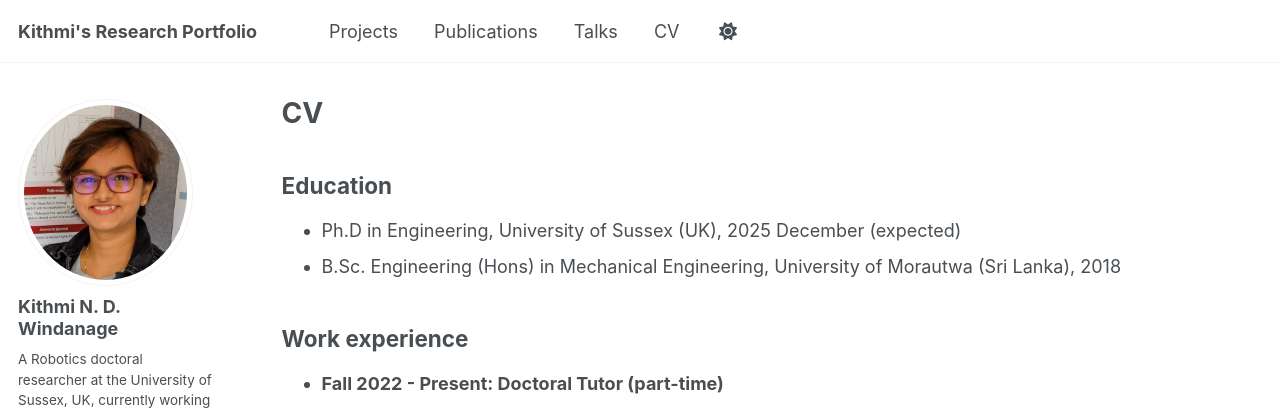
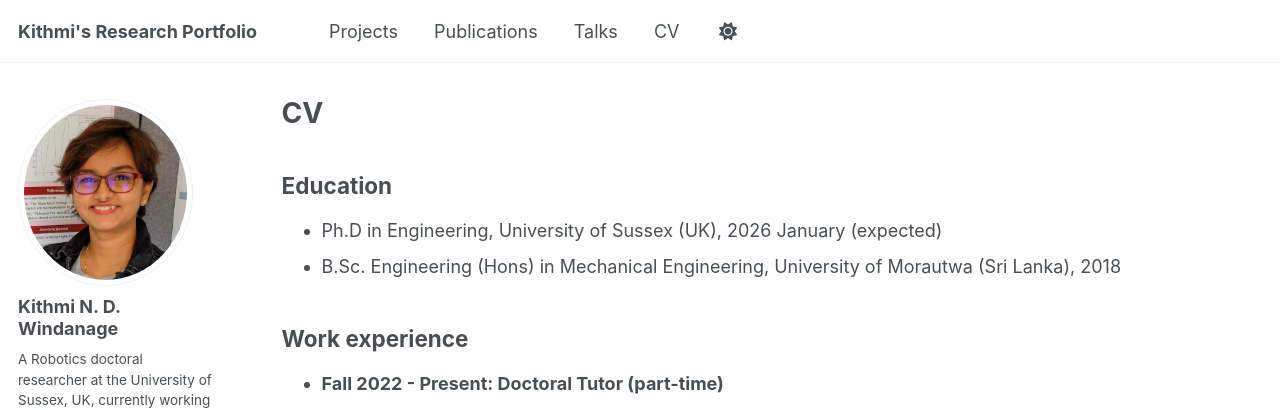
Before and after one commit to KithmiNDWidanage/KithmiNDWidanage.github.io, a Jekyll site: the page built from _pages/cv.md, in a window 1280 px wide and 900 px high. Shown: the top 410 px of the window. Built offline with Jekyll 4.4.1, drawn with Linux system fonts in a browser that asks for light colours; some web fonts are replaced.

Commit message:
Update cv.md

```diff
--- a/_pages/cv.md
+++ b/_pages/cv.md
@@ -11,7 +11,7 @@ redirect_from:
 
 Education
 ------
-* Ph.D in Engineering, University of Sussex (UK), 2025 December (expected)
+* Ph.D in Engineering, University of Sussex (UK), 2026 January (expected)
 * B.Sc. Engineering (Hons) in Mechanical Engineering, University of Morautwa (Sri Lanka), 2018
 
 Work experience
```
